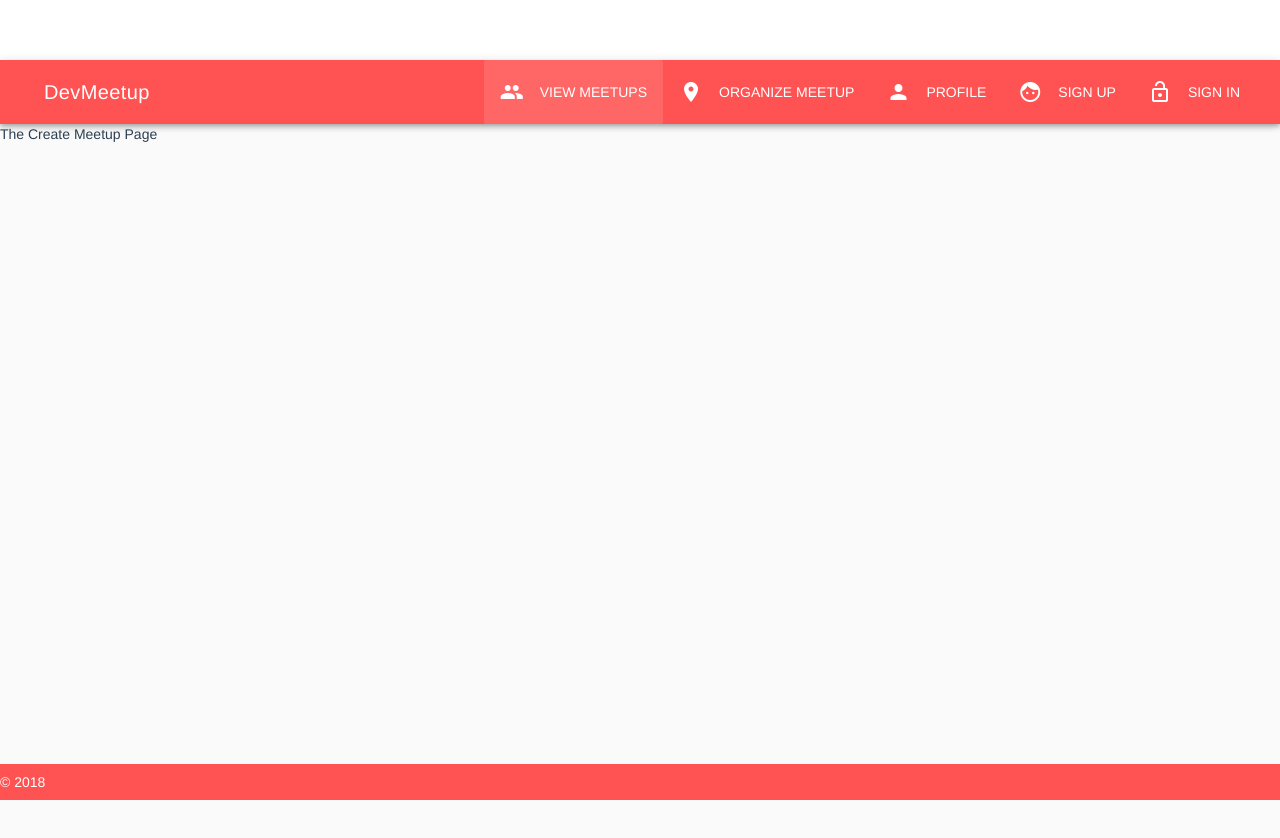
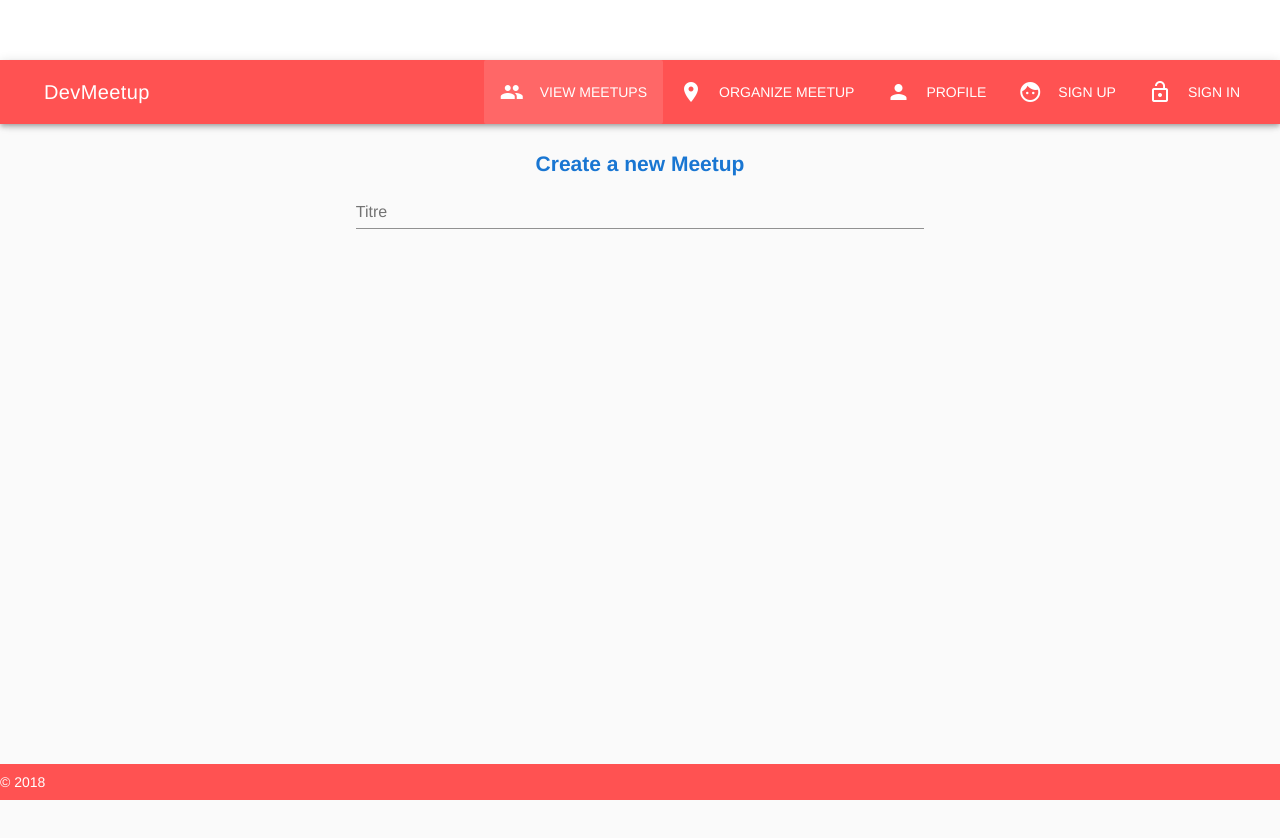
Before and after one commit to cjs61/rdv, a Vue app: page /meetups/new in a window 1280 px wide. Shown: the top 838 px of the page. Built offline with nearby package versions, Linux system fonts and the light colour scheme.

Commit message:
CreateMeetup
pb pas de vue

```diff
--- a/src/components/Meetup/CreateMeetup.vue
+++ b/src/components/Meetup/CreateMeetup.vue
@@ -1,5 +1,25 @@
 <template>
-    <div>
-        <p>The Create Meetup Page</p>
-    </div>
+   <v-container>
+       <v-layout row>
+           <v-flex xs12>
+               <h2 class="primary--text">Create a new Meetup</h2>
+           </v-flex>
+        </v-layout>
+        <v-layout row>
+            <v-flex xs12>
+                 <v-form v-model="valid">
+                    <v-layout row>
+                        <v-flex xs12 sm6 offset-sm3>
+                            <v-text-field
+                                name="title"
+                                label="Titre"
+                                id="title"
+                                required>
+                            </v-text-field>
+                        </v-flex>
+                    </v-layout>
+                </v-form>
+            </v-flex>
+        </v-layout>
+   </v-container>
 </template>
```
